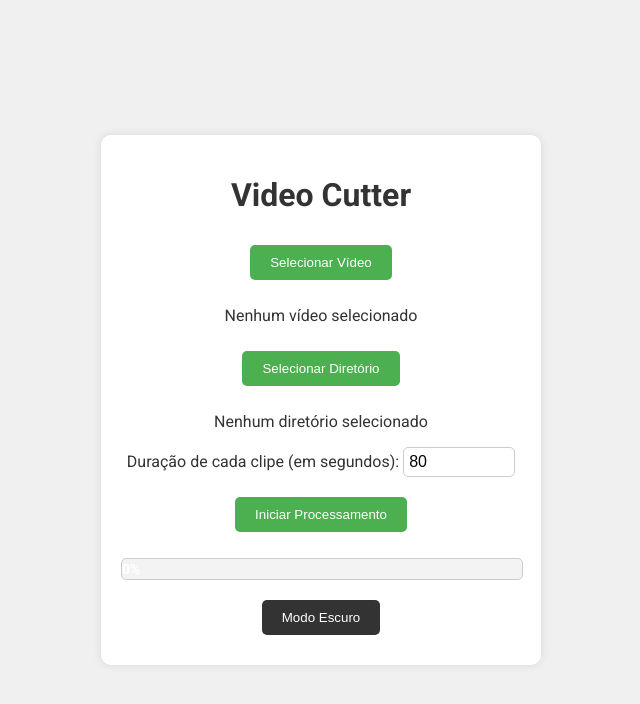
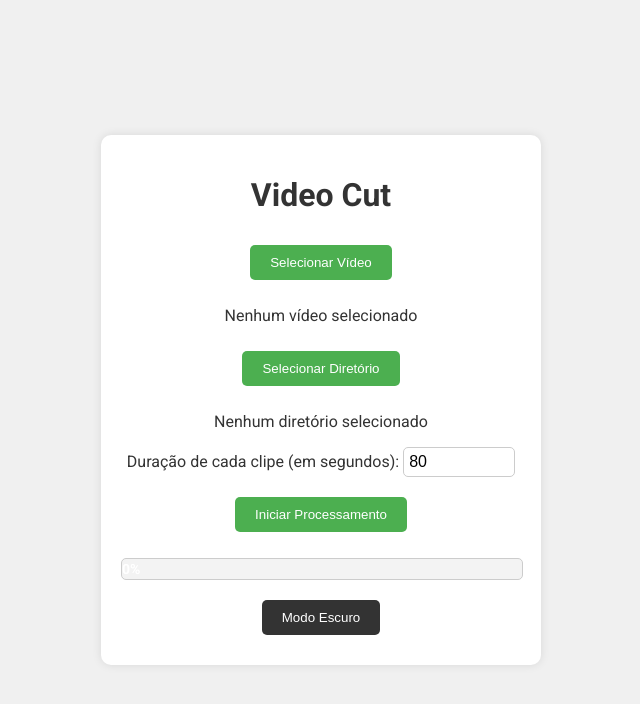
Before and after one commit to virgiliocesar/VideoTools, an Electron app: page index.html in a window 800 px wide. Shown: the whole page, without its empty margins (79-719 px from the left). Drawn offline with Linux system fonts and the light colour scheme.

Commit message:
name adjustment

```diff
--- a/index.html
+++ b/index.html
@@ -163,7 +163,7 @@
 </head>
 <body>
   <div class="container">
-    <h1>Video Cutter</h1>
+    <h1>Video Cut</h1>
     <button id="select-video">Selecionar Vídeo</button>
     <p id="video-path">Nenhum vídeo selecionado</p>
     <button id="select-directory">Selecionar Diretório</button>
```
